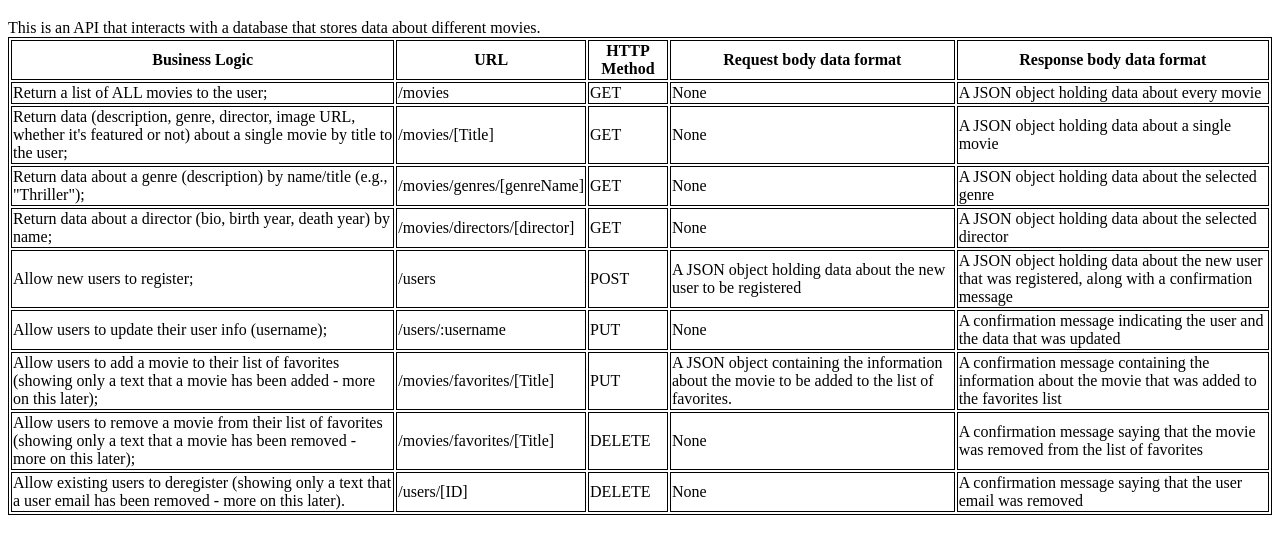
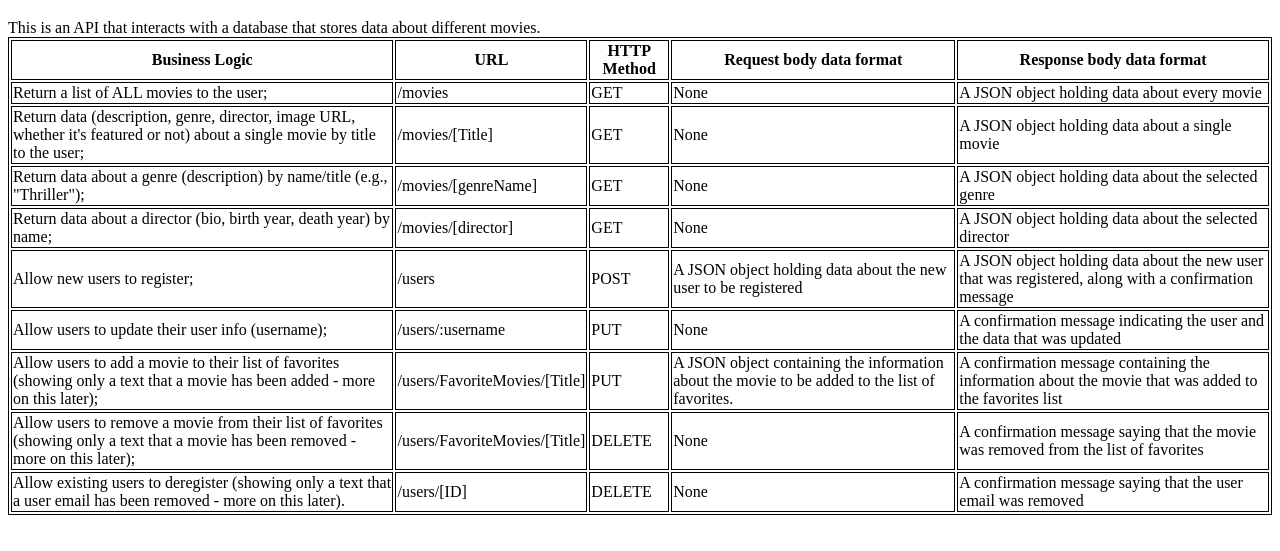
Before and after one commit to ArthurShelter/full-stack-2, a website: page public/documentation.html in a window 1280 px wide. Shown: the part 61-612 px from the top of the page. Drawn offline with Linux system fonts and the light colour scheme.

Commit message:
Documentation changes

```diff
--- a/public/documentation.html
+++ b/public/documentation.html
@@ -54,7 +54,8 @@
                 Return data about a genre (description) by name/title (e.g., "Thriller");
             </td>
             <td>
-                /movies/genres/[genreName]
+                <!-- old /movies/genres/[genreName]-->
+                /movies/[genreName]
             </td>
             <td>
                 GET
@@ -67,7 +68,8 @@
                 Return data about a director (bio, birth year, death year) by name;
             </td>
             <td>
-                /movies/directors/[director]
+                <!-- old /movies/directors/[director]-->
+                /movies/[director]
             </td>
             <td>
                 GET
@@ -93,6 +95,7 @@
                 Allow users to update their user info (username);
             </td>
             <td>
+                <!-- is this right?-->
                 /users/:username
             </td>
             <td>
@@ -107,7 +110,8 @@
                 more on this later);
             </td>
             <td>
-                /movies/favorites/[Title]
+                <!--old /movies/favorites/[Title]-->
+                /users/FavoriteMovies/[Title]
             </td>
             <td>
                 PUT
@@ -121,7 +125,8 @@
                 removed - more on this later);
             </td>
             <td>
-                /movies/favorites/[Title]
+                <!--old /movies/favorites/[Title]-->
+                /users/FavoriteMovies/[Title]
             </td>
             <td>
                 DELETE
```
